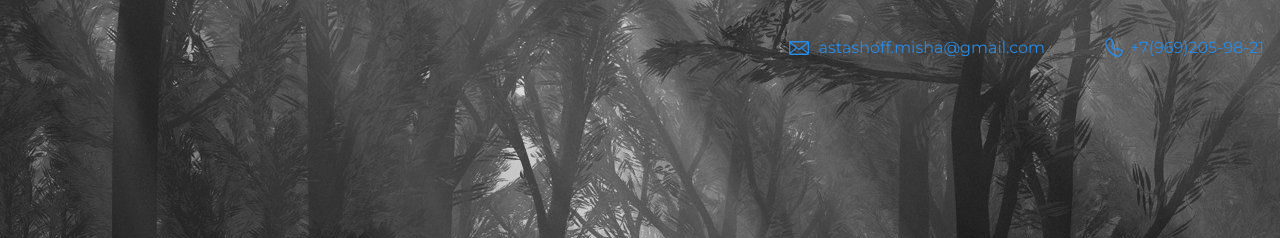
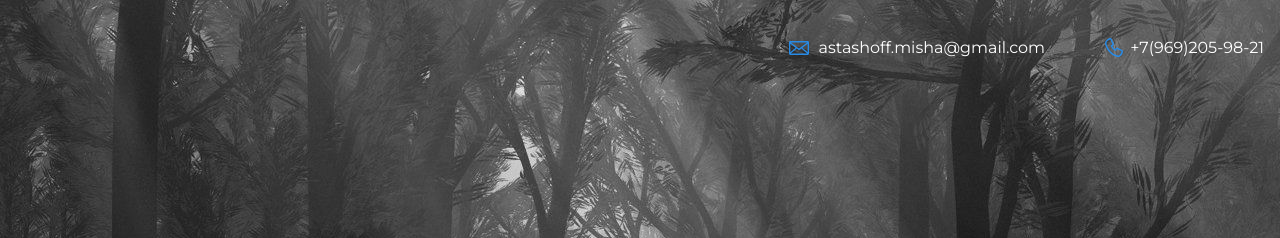
Before and after one commit to Mooth34/portfolio, a plain HTML site: page index.html in a window 1280 px wide. Shown: the top 238 px of the page. Drawn offline with nearby package versions, Linux system fonts and the light colour scheme.

Commit message:
Edited color of contacts

```diff
--- a/style.css
+++ b/style.css
@@ -31,7 +31,7 @@ body {
 
   .page-header a {
     margin-left: 56px;
-    color: #288be6;
+    color: #ffffff;
     text-decoration: none;
     background-repeat: no-repeat;
     background-position: left;
```
